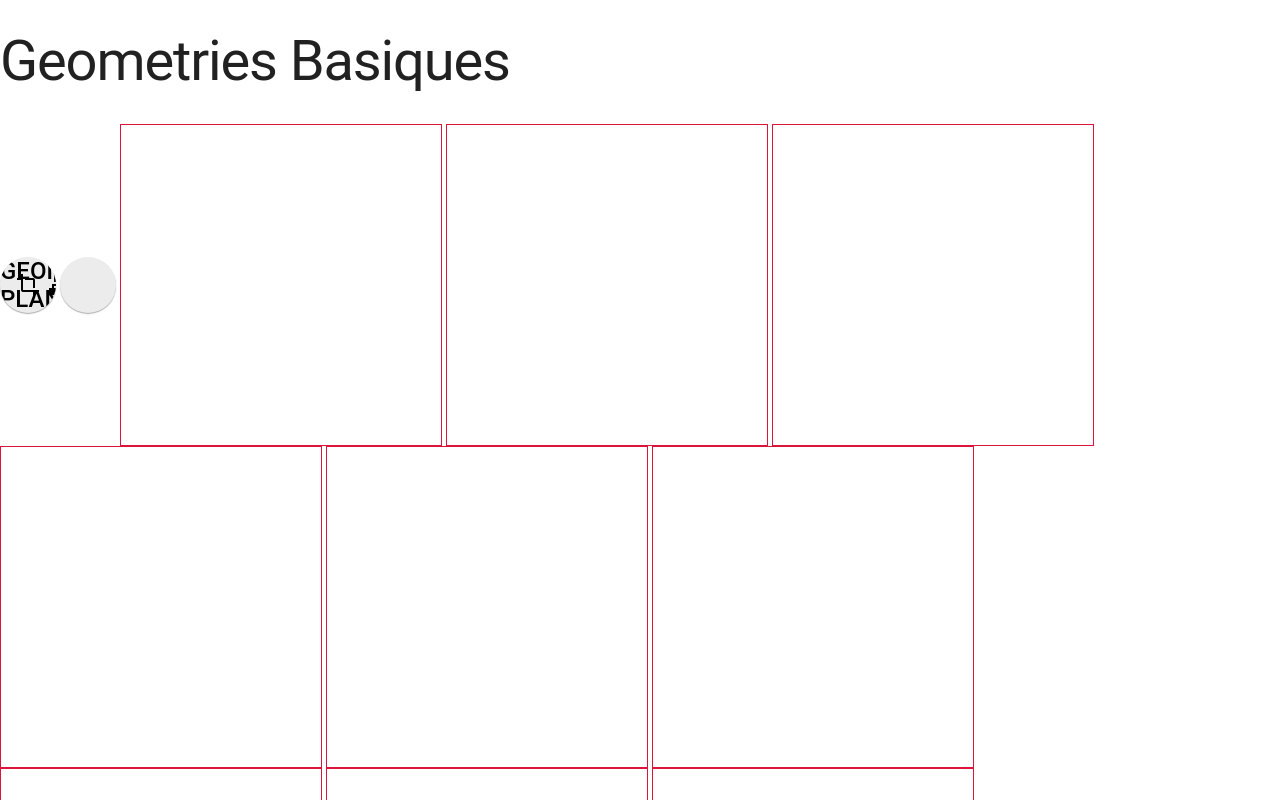
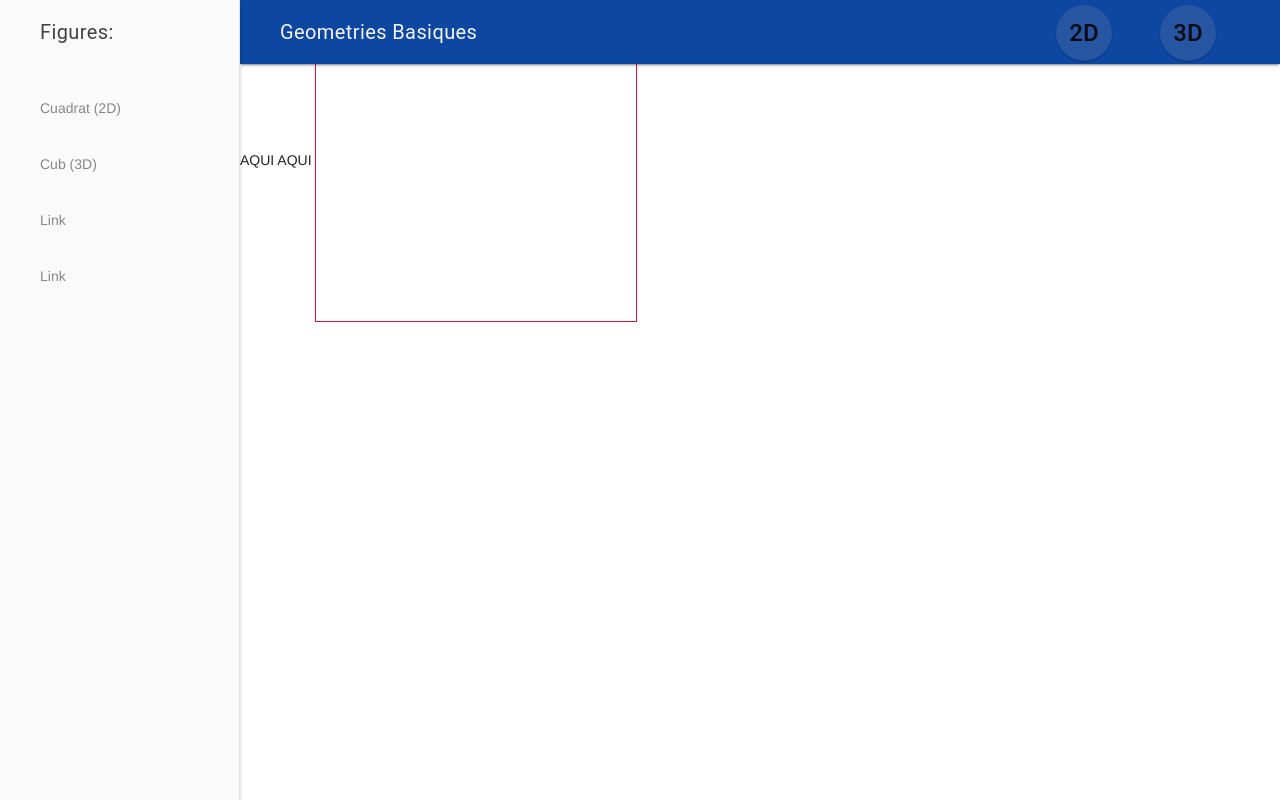
Before and after one commit to Pedroos46/PracticaGeometria, a plain HTML site: page Geometria/geometria.html in a window 1280 px wide. Shown: the top 800 px of the page. Drawn offline with nearby package versions, Linux system fonts and the light colour scheme; files that its build step writes are made by us from their sources.

Commit message:
Nova interficie.
Ús de header i drawer del MDL.

```diff
--- a/Geometria/geometria.html
+++ b/Geometria/geometria.html
@@ -11,32 +11,61 @@
       <script type="text/javascript" src="geometria.js"></script>
 </head>
 
-<body>
-  <h1>Geometries Basiques</h1>
-  <button  class="mdl-button mdl-js-button mdl-button--fab mdl-js-ripple-effect">
-  <i class="material-icons">crop landscope</i>Geometries Planes
-</button>
-<button class="mdl-button mdl-js-button mdl-button--fab mdl-js-ripple-effect">
-<!--  <i class="material-icons">add</i> -->
-</button>
+<body class="components">
 
-    <canvas id="tauler" width="320" height="320"></canvas>
-    <canvas id="tauler" width="320" height="320"></canvas>
-    <canvas id="tauler" width="320" height="320"></canvas>
-    <canvas id="tauler" width="320" height="320"></canvas>
-    <canvas id="tauler" width="320" height="320"></canvas>
-    <canvas id="tauler" width="320" height="320"></canvas>
-    <canvas id="tauler" width="320" height="320"></canvas>
-    <canvas id="tauler" width="320" height="320"></canvas>
-    <canvas id="tauler" width="320" height="320"></canvas>
-    <canvas id="tauler" width="320" height="320"></canvas>
-    <canvas id="tauler" width="320" height="320"></canvas>
-    <canvas id="tauler" width="320" height="320"></canvas>
-    <canvas id="tauler" width="320" height="320"></canvas>
-    <canvas id="tauler" width="320" height="320"></canvas>
-    <canvas id="tauler" width="320" height="320"></canvas>
-    <canvas id="tauler" width="320" height="320"></canvas>
-    <canvas id="tauler" width="320" height="320"></canvas>
+
+    <div class="mdl-layout mdl-js-layout mdl-layout--fixed-drawer mdl-layout--fixed-header">
+      <header class=" mdl-layout__header mdl-color--blue-900 mdl-color-text--grey-100">
+        <div class="mdl-layout__header-row">
+          <span class="mdl-layout-title"><t>Geometries Basiques</t></span>
+          <div class="mdl-layout-spacer"></div>
+             <nav class="mdl-navigation mdl-layout--large-screen-only">
+
+                  <!--BUTTONS SUPERIORS-->
+                <a class="mdl-navigation__link" href="">
+                    <button  class="mdl-button mdl-js-button mdl-button--fab mdl-js-ripple-effect">
+                    <i class="material-icons"></i>2D
+                    </button>
+                </a>
+
+                <a class="mdl-navigation__link" href="">
+                    <button  class="mdl-button mdl-js-button mdl-button--fab mdl-js-ripple-effect">
+                    <i class="material-icons"></i>3D
+                    </button>
+                </a>
+
+              </nav>
+
+        </div>
+      </header>
+
+<!--DRAWER LATERAL-->
+
+<div class="mdl-layout mdl-js-layout mdl-layout--fixed-drawer">
+  <div class="mdl-layout__drawer">
+    <span class="mdl-layout-title">Figures:</span>
+    <nav class="mdl-navigation">
+      <a class="mdl-navigation__link" href="">Cuadrat (2D)</a>
+      <a class="mdl-navigation__link" href="">Cub (3D)</a>
+      <a class="mdl-navigation__link" href="">Link</a>
+      <a class="mdl-navigation__link" href="">Link</a>
+    </nav>
+  </div>
+
+
+    <!--MAIN. AQUI VA TOT LO QUE VULGUIS POSAR A DINS-->
+  <main class="mdl-layout__content">
+    <div class="page-content">AQUI AQUI
+
+        <canvas id="tauler" width="320" height="320"></canvas>
+
+
+    </div>
+  </main>
+</div>
+
+
+
 </body>
 
 </html>
```
Also changed, not shown: Index/index.html (+3 -3 lines).
